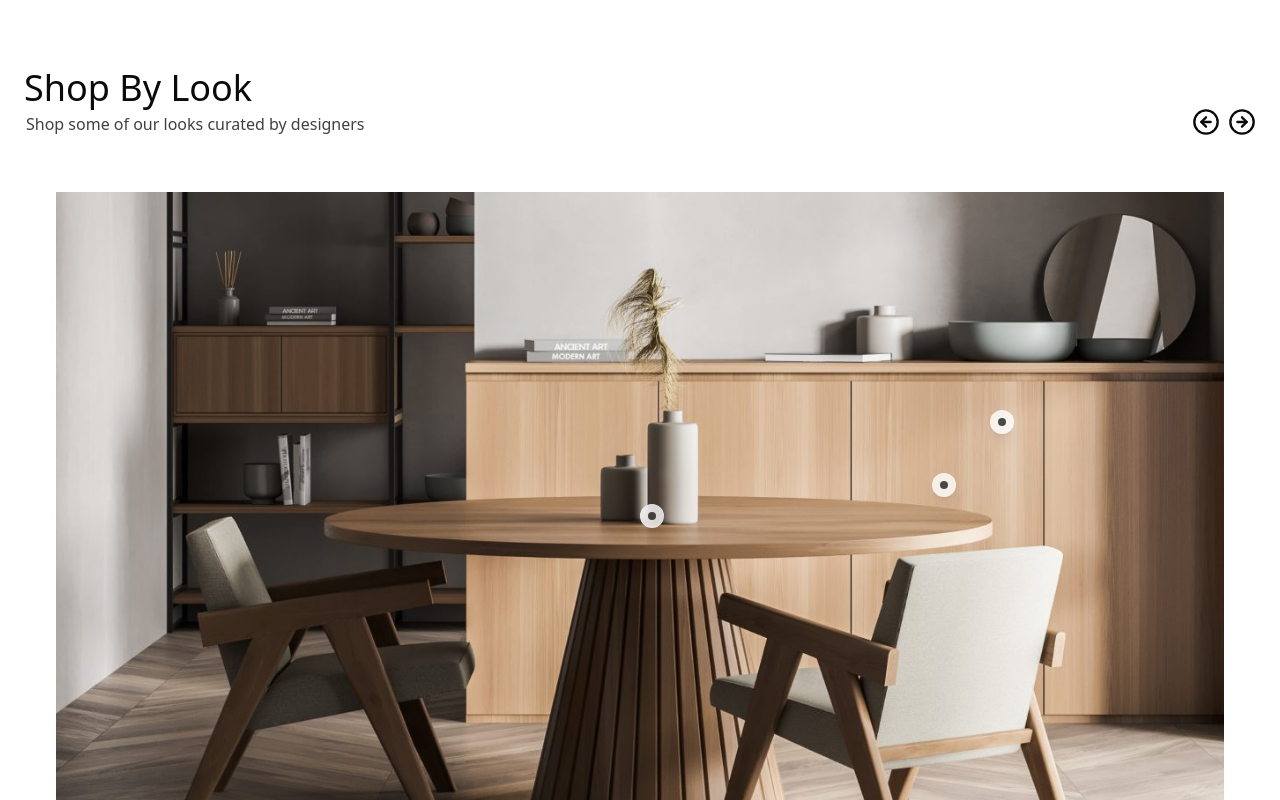
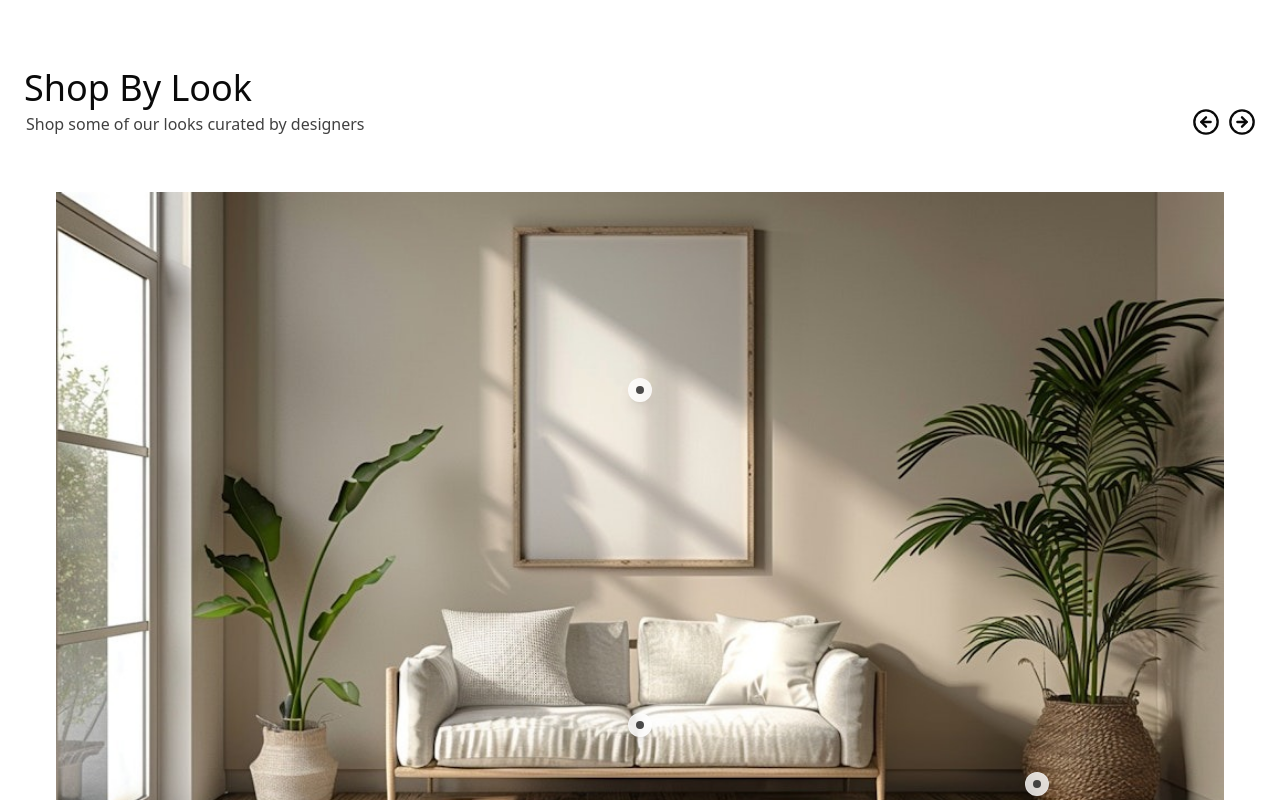
Before and after one commit to joshuadsouza500/harmoni, a Next.js app: page / in a window 1280 px wide. Shown: the part 1340-2140 px from the top of the page. Built offline with nearby package versions, Linux system fonts and the light colour scheme.

Commit message:
images added

```diff
--- a/app/sections/Collection.tsx
+++ b/app/sections/Collection.tsx
@@ -15,24 +15,24 @@ const Collection = () => {
           price: 1299,
           image:
             "https://spaze.com/cdn/shop/files/Regrading2100x1400_Bella_Sofa_BirchIvory_WhiteBackground_DSC_9425.jpg?v=1732827303&width=1200",
-          x: 50,
-          y: 45,
+          x: 49,
+          y: 70,
         },
         {
           name: "Picture Frame",
           price: 299,
           image:
             "https://www.ikea.com/gb/en/images/products/knoppaeng-frame-black__0756626_pe748998_s5.jpg?f=u",
-          x: 50,
-          y: 85,
+          x: 49,
+          y: 25,
         },
         {
           name: "Jute Plant Pot",
           price: 89,
           image:
             "https://www.ikea.com/bh/en/images/products/vallmofroen-plant-pot-seagrass__0705486_pe725616_s5.jpg?f=s",
-          x: 15,
-          y: 75,
+          x: 83,
+          y: 78,
         },
       ],
     },
@@ -46,7 +46,7 @@ const Collection = () => {
           price: 899,
           image:
             "https://eskil.qodeinteractive.com/wp-content/uploads/2022/03/shop-39-img-1.jpg",
-          x: 50,
+          x: 32,
           y: 50,
         },
         {
@@ -54,7 +54,7 @@ const Collection = () => {
           price: 249,
           image:
             "https://eskil.qodeinteractive.com/wp-content/uploads/2022/04/h3-item-01.jpg",
-          x: 75,
+          x: 50,
           y: 45,
         },
         {
@@ -62,8 +62,8 @@ const Collection = () => {
           price: 129,
           image:
             "https://eskil.qodeinteractive.com/wp-content/uploads/2022/04/h3-item-03.jpg",
-          x: 80,
-          y: 35,
+          x: 75,
+          y: 70,
         },
       ],
     },
@@ -113,8 +113,8 @@ const Collection = () => {
         </span>
       </div>
       {/**The error message indicates that you are trying to assign an array of objects with a specific structure to a type that expects an empty array... solved by creating a type for product */}
-      <section className="w-full h-[35vh] md:h-[40vh] lg:h-[85vh] pt-14 xl:px-8">
-        {looks.slice(1, 3).map((look) => (
+      <section className="w-full h-[35vh] md:h-[40vh] lg:h-[85vh] xl:h-dvh pt-14 xl:px-8 z-10 relative">
+        {looks.slice(0, 3).map((look) => (
           <CollectionLook
             key={look.id}
             products={look.products}
--- a/next.config.ts
+++ b/next.config.ts
@@ -7,8 +7,8 @@ const nextConfig: NextConfig = {
     remotePatterns: [
       { protocol: "https", hostname: "spaze.com" },
       { protocol: "https", hostname: "eskil.qodeinteractive.com" },
-      { protocol: "https", hostname: "mononova.com" },
-      { protocol: "https", hostname: "ikea.com" },
+      { protocol: "https", hostname: "mononova.ru" },
+      { protocol: "https", hostname: "www.ikea.com" },
     ],
   },
 };
```
